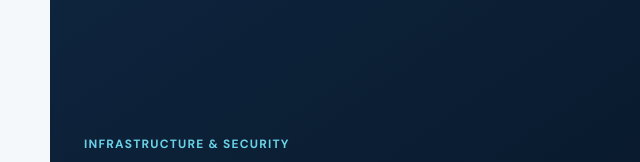
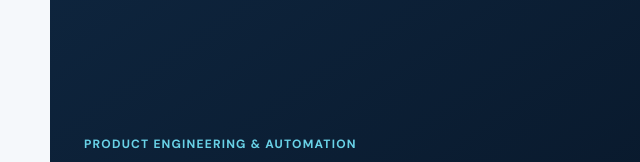
Before and after one commit to Bruno8006/portfolio-bruno, a plain HTML site: page index.html in a window 1280 px wide. Shown: the part 2900-3062 px from the top of the page, 0-640 px from the left. Drawn offline with Linux system fonts and the light colour scheme.

Commit message:
Refine portfolio project and metadata

```diff
--- a/index.html
+++ b/index.html
@@ -5,7 +5,7 @@
   <meta name="viewport" content="width=device-width, initial-scale=1.0">
   <meta name="description" content="Bruno da Silva is a Systems & Solutions Engineer in Auckland building ERP platforms, integrations and process automation with React, Node.js, PostgreSQL and Azure.">
   <meta name="author" content="Bruno da Silva">
-  <meta name="keywords" content="systems analyst, IT operations, cloud, CI/CD, automation, Auckland, Bruno da Silva">
+  <meta name="keywords" content="Systems & Solutions Engineer, systems analyst, ERP, React, Node.js, React Native, PostgreSQL, REST APIs, Azure, IT operations, cloud, CI/CD, automation, Auckland, Bruno da Silva">
   <meta name="theme-color" content="#071526">
 
   <meta property="og:title" content="Bruno da Silva | Systems & Solutions Engineer">
@@ -116,7 +116,7 @@
         <article class="work-card work-card-featured">
           <div class="work-icon"><i class="fa-solid fa-network-wired" aria-hidden="true"></i></div>
           <div class="work-content">
-            <p class="work-type">Infrastructure & security</p>
+            <p class="work-type">Product engineering & automation</p>
             <h3>From manual inventory to a connected ERP</h3>
             <p>Designed and deployed an ERP, mobile app and API integrations that automate stock allocation, transfers, approvals and replenishment across office and field operations.</p>
             <div class="tags"><span>React</span><span>Node.js</span><span>PostgreSQL</span><span>Azure</span></div>
```
